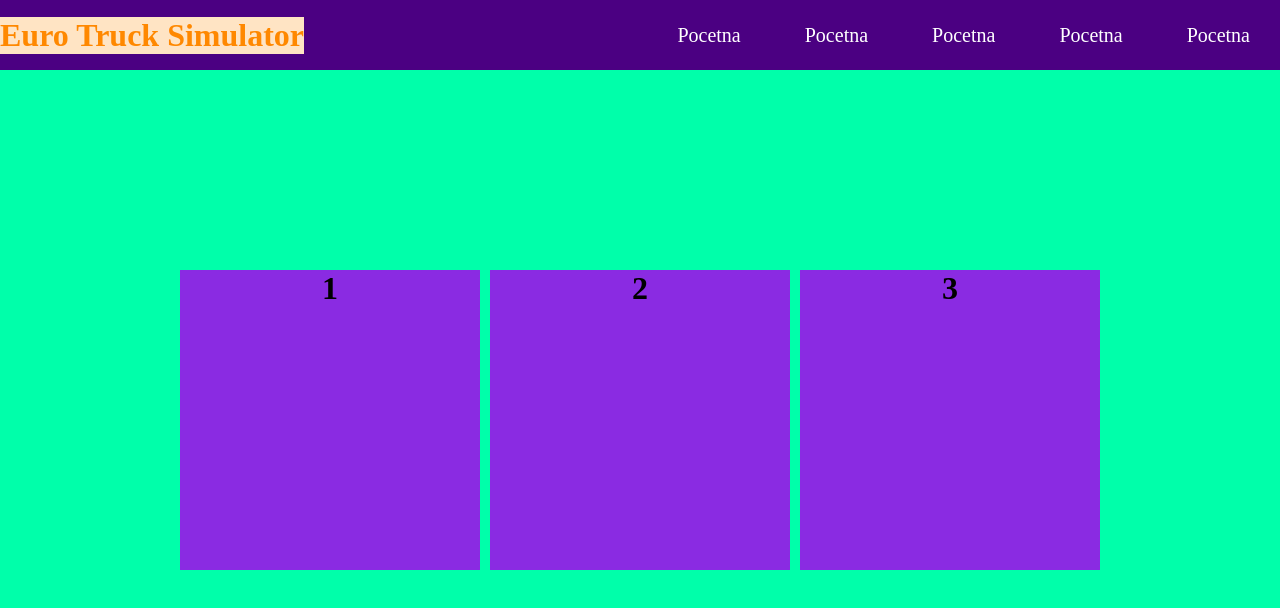
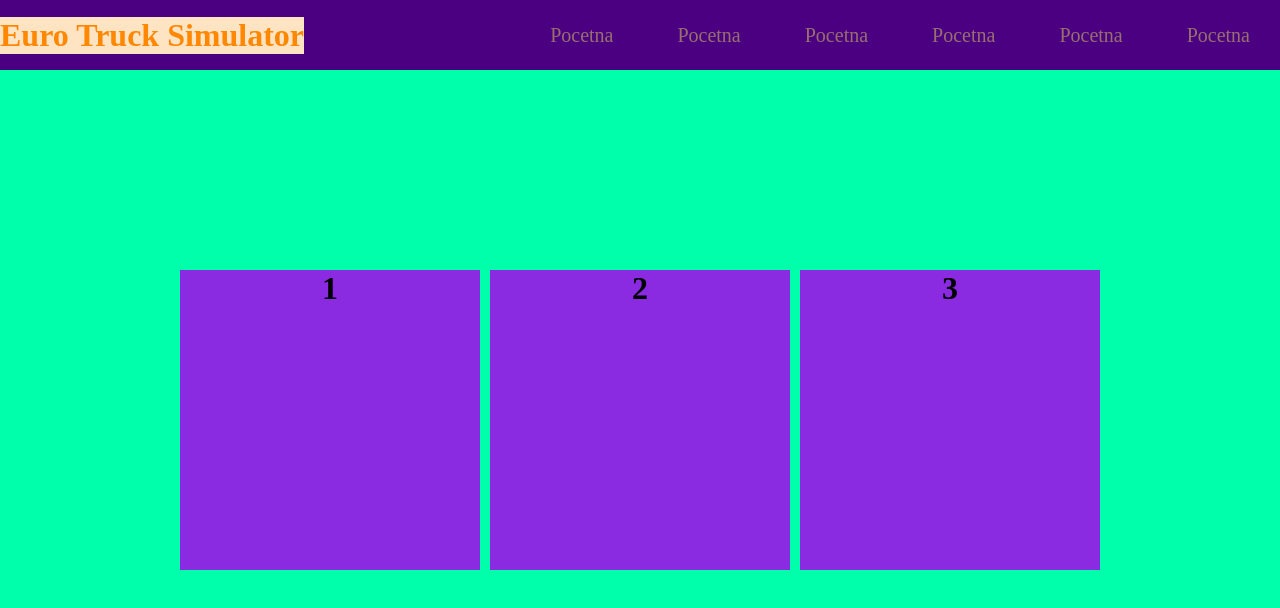
Before and after one commit to hamzabelovodjanin/it-camp, a plain HTML site: page VEzbaa/index.html in a window 1280 px wide. Drawn offline with Linux system fonts and the light colour scheme.

Commit message:
vezbanje

```diff
--- a/VEzbaa/index.html
+++ b/VEzbaa/index.html
@@ -18,6 +18,7 @@
 
         <div class="linkovi">
 
+            <a href="Pocetna">Pocetna</a>
             <a href="Pocetna">Pocetna</a>
             <a href="Pocetna">Pocetna</a>
             <a href="Pocetna">Pocetna</a>
--- a/VEzbaa/style.css
+++ b/VEzbaa/style.css
@@ -21,7 +21,7 @@ body {
 a {
     margin-top: 1000px;
     font-size: 20px;
-    color: rgb(255, 255, 255);
+    color: rgb(151, 111, 111);
     padding: 20px 30px;
     text-decoration: none;
 
```
